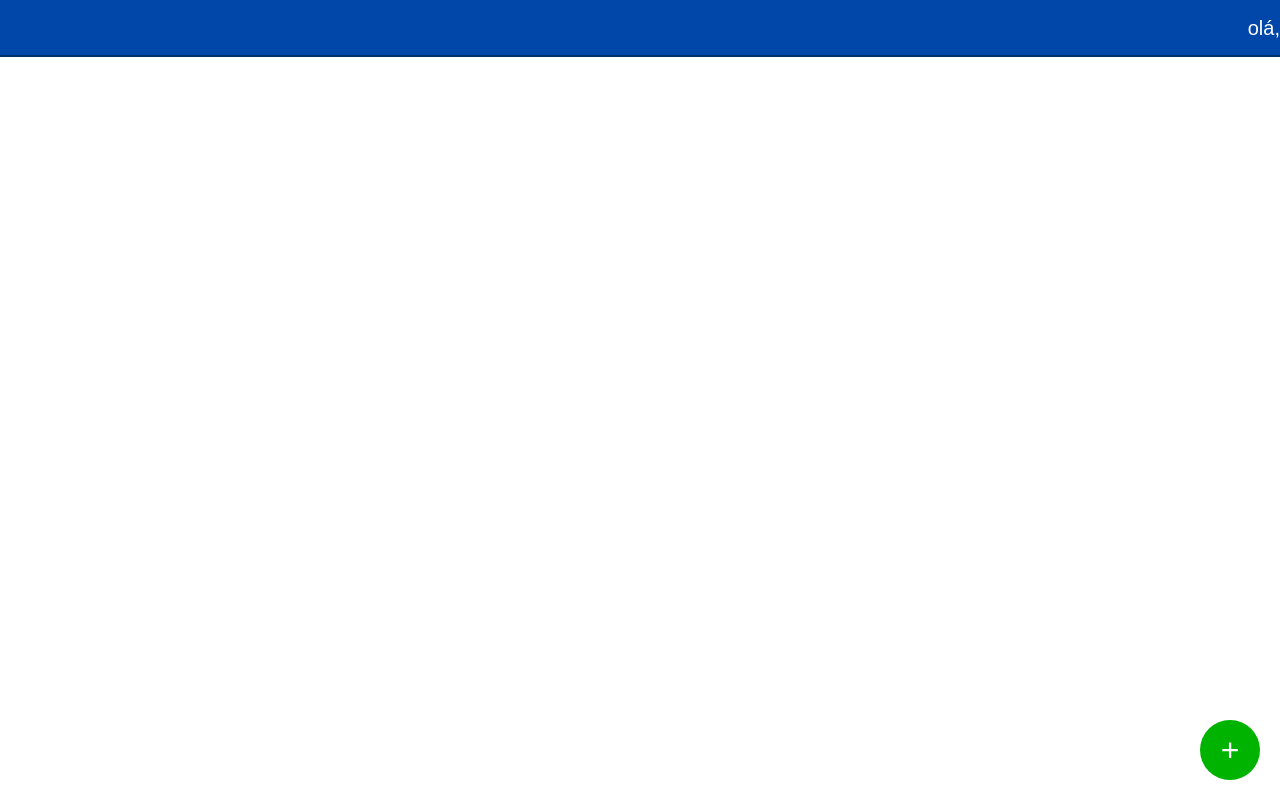
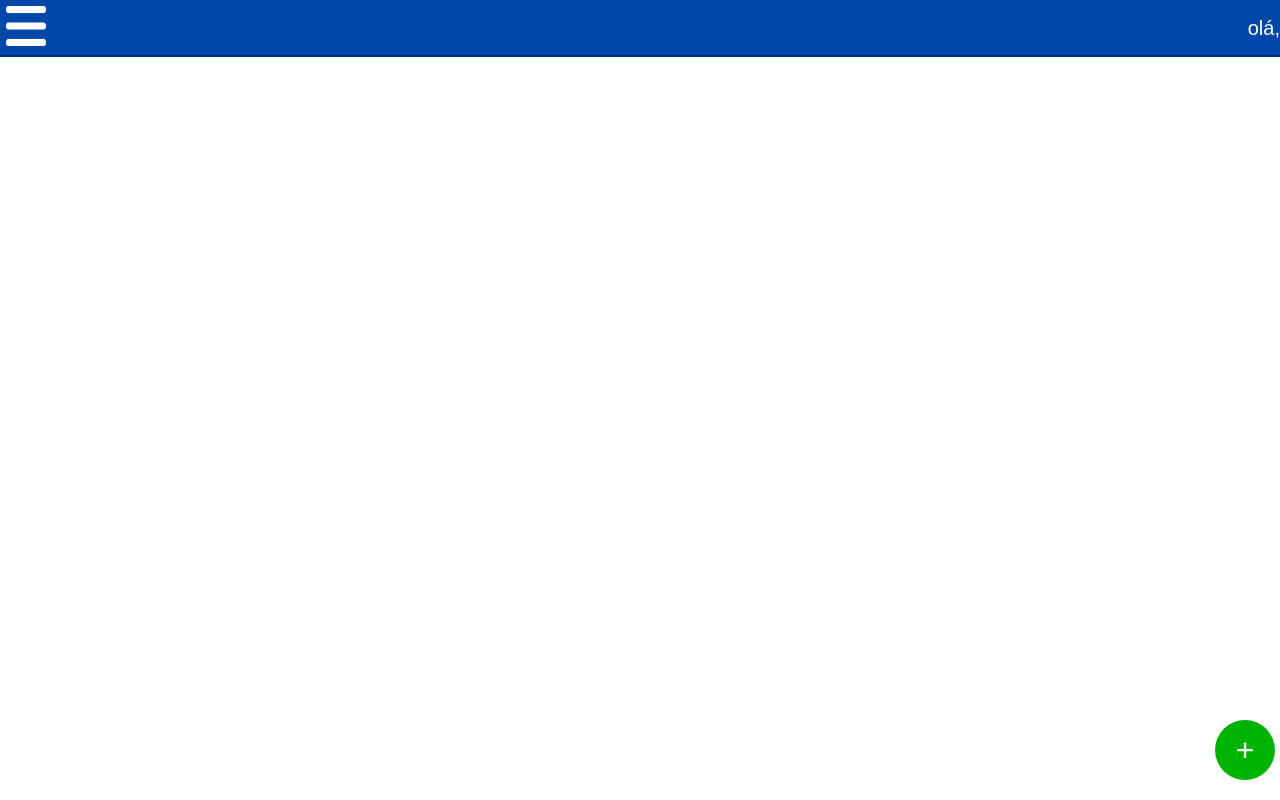
Before and after one commit to senhordev01/ProjetoGoEvents1, an Angular app: page /inicio in a window 1280 px wide. Built offline with nearby package versions, Linux system fonts and the light colour scheme.

Commit message:
Decimo Sexto Commit

```diff
--- a/package.json
+++ b/package.json
@@ -22,7 +22,7 @@
   },
   "private": true,
   "dependencies": {
-    "@angular/cdk": "^20.2.11",
+    "@angular/cdk": "^20.2.14",
     "@angular/common": "^20.3.0",
     "@angular/compiler": "^20.3.0",
     "@angular/core": "^20.3.0",
--- a/src/app/events/events.css
+++ b/src/app/events/events.css
@@ -1,7 +1,7 @@
 .Adicionar-Botoes{
   position: fixed;
   bottom: 20px;
-  right: 20px;
+  right: 5px;
   width: 60px;
   height: 60px;
   border-radius: 50%;
@@ -16,6 +16,8 @@
 }
 
 .pessoa-cadastrada {
+    position: fixed;
+    left: 0;
     width: 100%;
     background-color: #0047A9;
     height: 55px;
@@ -69,15 +71,17 @@ div{
     height: 40px;
 }
 #Menu{
+    position: absolute;
     background-color: rgba(0, 255, 255, 0);
-    position: fixed;
     right: 1537px;
     top: 5px;
     border: 0;
+    left: 0;
     cursor: pointer;
 }
 #Menu:hover{
-    position: fixed;
     background-color: rgba(255, 255, 255, 0.301);
     border-radius: 15%;
+    width: 50px;
+    height: 50px;
 }
--- a/src/app/menu-principal/menu-principal.css
+++ b/src/app/menu-principal/menu-principal.css
@@ -45,3 +45,16 @@
     font-weight: bolder;
 
 }
+
+#Perfil-Pessoal:hover{
+    border-top: 3px solid white;
+    border-bottom: 3px solid white;
+}
+#Github-Projeto:hover{
+    border-top: 3px solid white;
+    border-bottom: 3px solid white;
+}
+#Plano-Usuario:hover{
+    border-top: 3px solid white;
+    border-bottom: 3px solid white;
+}
```
Also changed, not shown: 1 other file (tests, documents, lock files or other folders).
